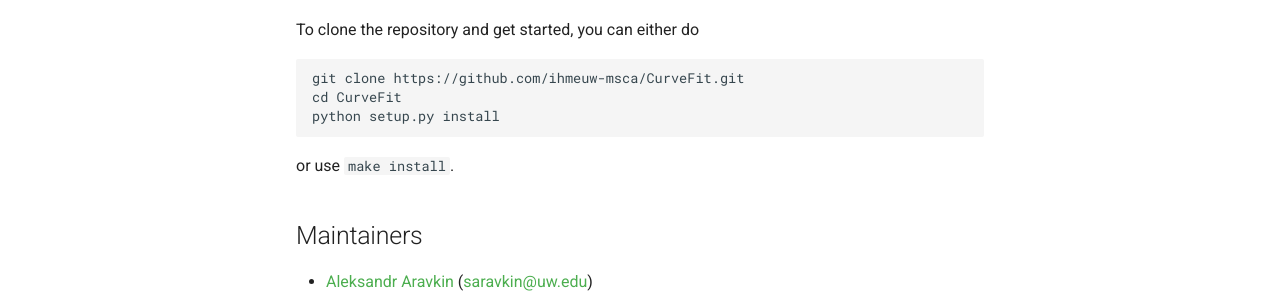
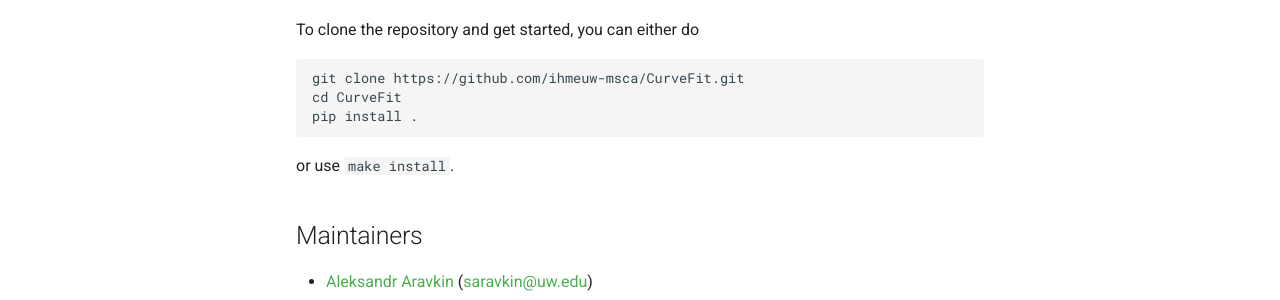
Before and after one commit to ihmeuw-msca/CurveFit, an MkDocs documentation site: the page built from docs/index.md, in a window 1280 px wide and 1248 px high. Shown: the part 818-1118 px from the top of the window. Built offline with MkDocs 1.6.1 and Material for MkDocs 9.7.7, drawn with Linux system fonts in a browser that asks for light colours.

Commit message:
new pip install command.

````diff
--- a/.travis.yml
+++ b/.travis.yml
@@ -2,6 +2,6 @@ language: python
 python:
   - "3.6"
 install:
-  - pip install -e .
+  - pip install .
 script:
   - pytest
--- a/docs/index.md
+++ b/docs/index.md
@@ -33,7 +33,7 @@ started, you can either do
 ```
 git clone https://github.com/ihmeuw-msca/CurveFit.git
 cd CurveFit
-python setup.py install
+pip install .
 ```
 
 or use `make install`.
````
